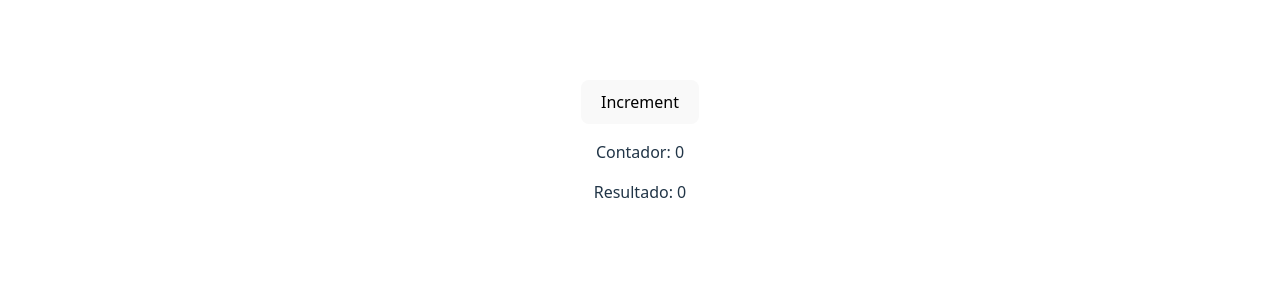
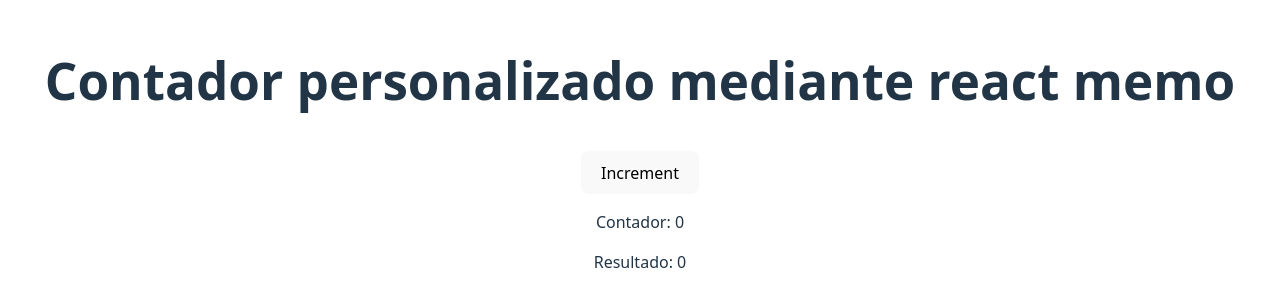
Before and after one commit to felipecoll/react-begins, a React (Vite) app: page / in a window 1280 px wide. Shown: the part 250-556 px from the top of the page. Built offline with nearby package versions, Linux system fonts and the light colour scheme.

Commit message:
Use memo - updates

```diff
--- a/src/components/CounterWithReactMemo/CounterWithReactMemo.jsx
+++ b/src/components/CounterWithReactMemo/CounterWithReactMemo.jsx
@@ -25,7 +25,7 @@ function CounterWithReactMemo() {
 
   return (
     <div>
-
+      <h1>Contador personalizado mediante react memo</h1>
       <button onClick={increment}>Increment</button>
       <Child counter={counter}/>
       <ExpensiveCalculation num={counter}/>
```
